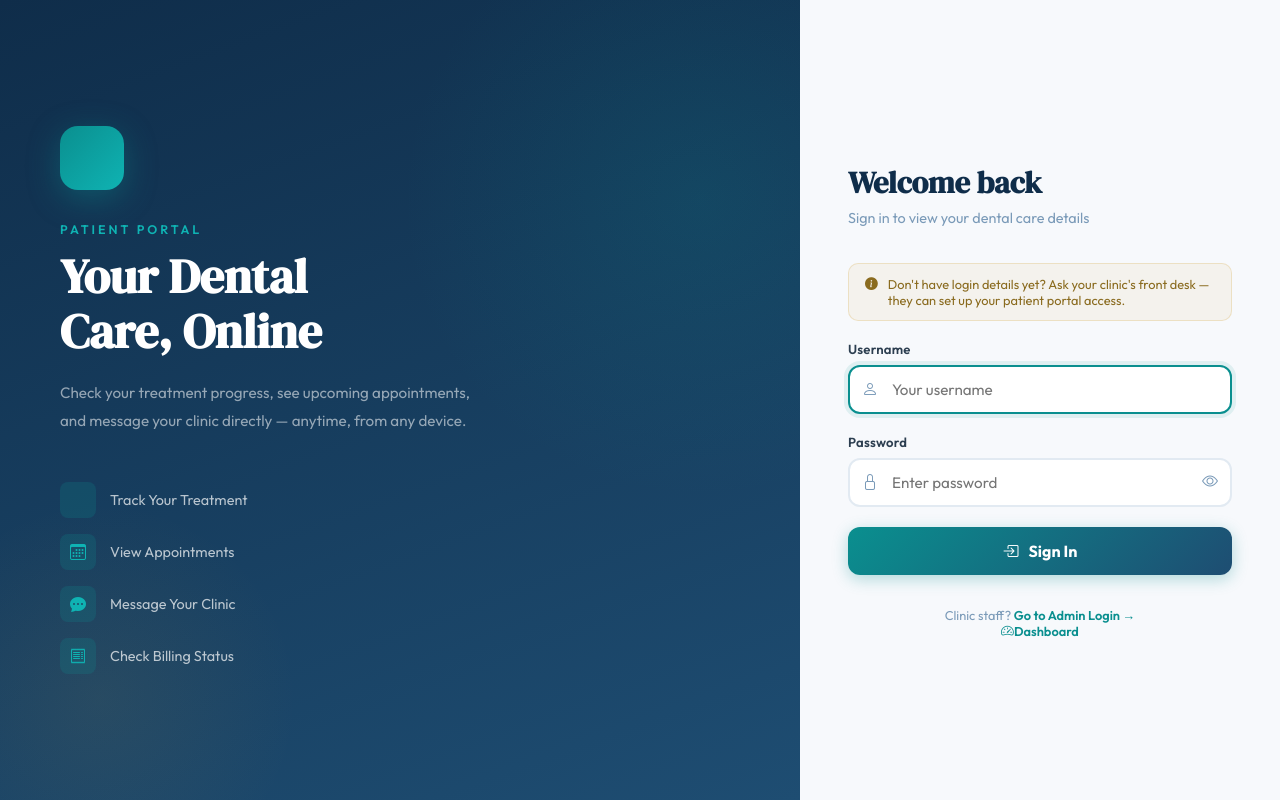
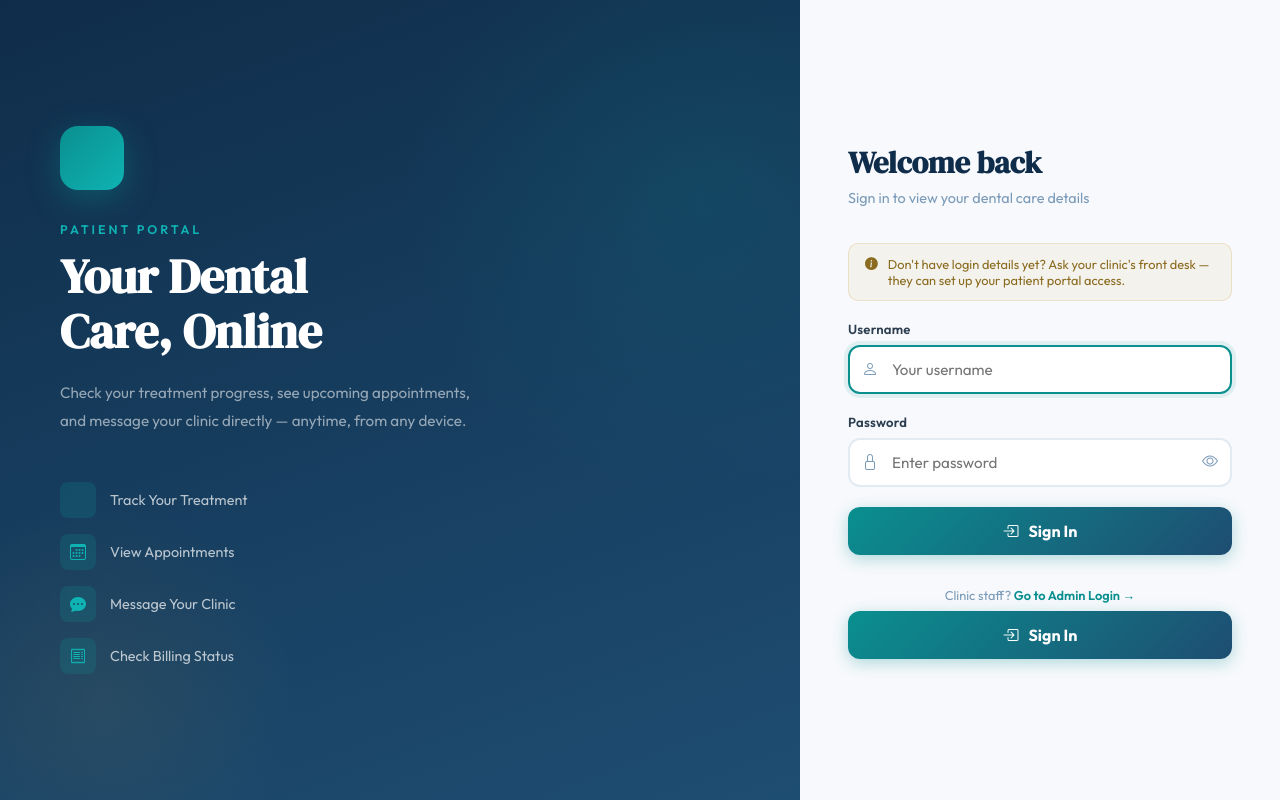
Before and after one commit to ruikhan/dental-portal, a PHP site: page /patient-portal/login.php in a window 1280 px wide. Run offline with PHP 8.4, Linux system fonts and the light colour scheme; data that the repository does not hold is empty.

Commit message:
Update login.php

```diff
--- a/patient-portal/login.php
+++ b/patient-portal/login.php
@@ -235,10 +235,10 @@ if ($_SERVER['REQUEST_METHOD'] === 'POST') {
 
     <div class="login-footer">
         <p>Clinic staff? <a href="../auth/login.php">Go to Admin Login →</a></p>
-            <a href="dashboard.php" class="<?php echo $current_page==='dashboard.php' ? 'active' : ''; ?>">
-        <i class="bi bi-speedometer2"></i><span>Dashboard</span>
-    </a>
     </div>
+            <button type="submit" class="btn-login">
+            <i class="bi bi-box-arrow-in-right"></i> Sign In
+        </button>
 </div>
 
 <script>
```
